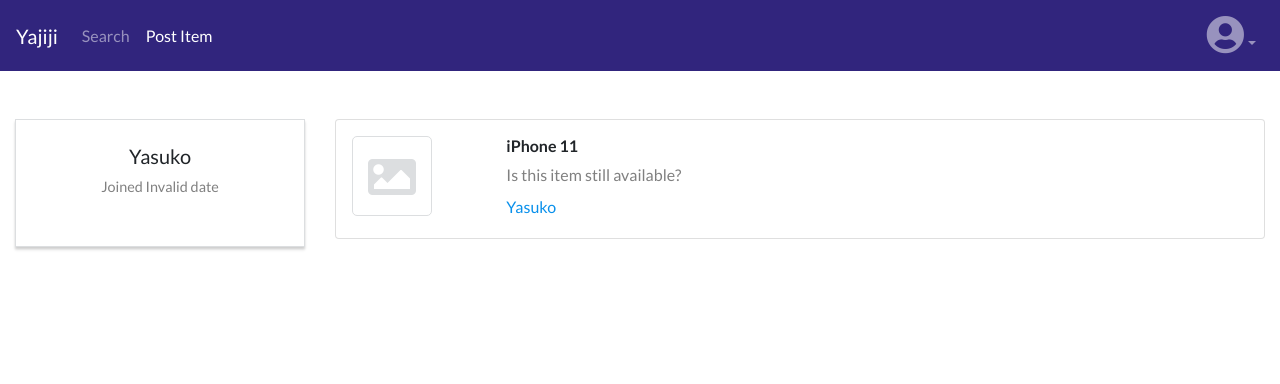
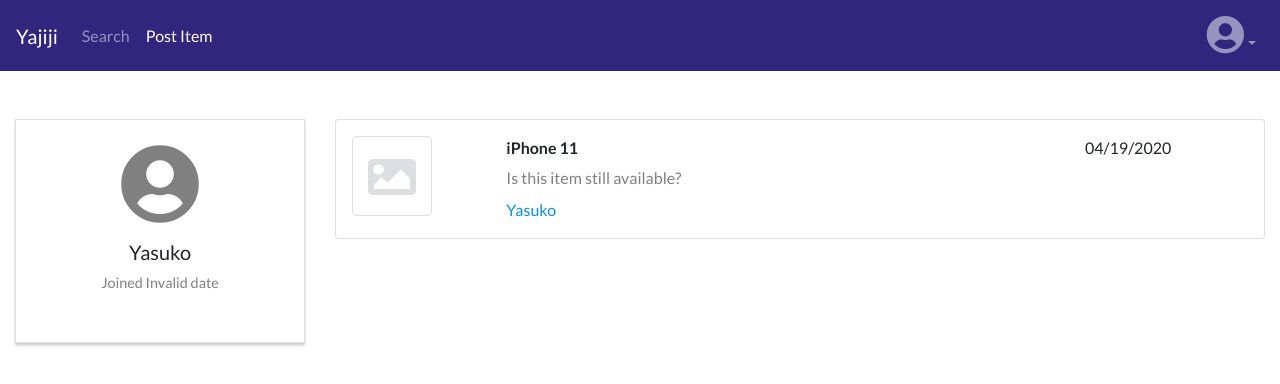
Before and after one commit to ykurata/shop-app, a React (Create React App) app in the folder client/: page /message in a window 1280 px wide. Shown: the top 384 px of the page. Built offline with nearby package versions, Linux system fonts and the light colour scheme; no server answers; sample sign-in values are in the browser's storage.

Commit message:
updated message list styles

```diff
--- a/client/src/components/Message.js
+++ b/client/src/components/Message.js
@@ -38,6 +38,7 @@ class Message extends Component {
               <div className="user-info-container ">
                 <div className="user-info text-center m-auto">
                   <div className="user-icon">
+                    <i className="fas fa-user-circle fa-5x"></i>
                     {/* {user.image ? (
                       <img src={user.image} className="rounded-circle detail-user-avatar" alt="avatar" />
                     ) : (
@@ -79,9 +80,17 @@ class Message extends Component {
                       {/* <img src={phone} alt="..." className="rounded message-list-item-img" /> */}
                     </div>
                     <div className="col-lg-10 col-md-10 col-sm-10">
-                      <h6><b>iPhone 11</b></h6>
+                      <div className="row message-inside-row">
+                        <div className="col-lg-9">
+                          <p><b>iPhone 11</b></p>
+                        </div>
+                        <div className="col-lg-2">
+                          <p>04/19/2020</p>
+                        </div>
+                      </div>
                       <p className="text mb-2">Is this item still available?</p>
                       <p className="message-username">Yasuko</p>
+
                     </div>
                   </div>
                 </Link>
--- a/client/src/index.css
+++ b/client/src/index.css
@@ -250,6 +250,9 @@ p {
 }
 .message-card-row {
   padding: .5rem;
+}
+.message-inside-row {
+  height: 30px;
 }
 .message-list-item-img {
   width: 80px;
```
